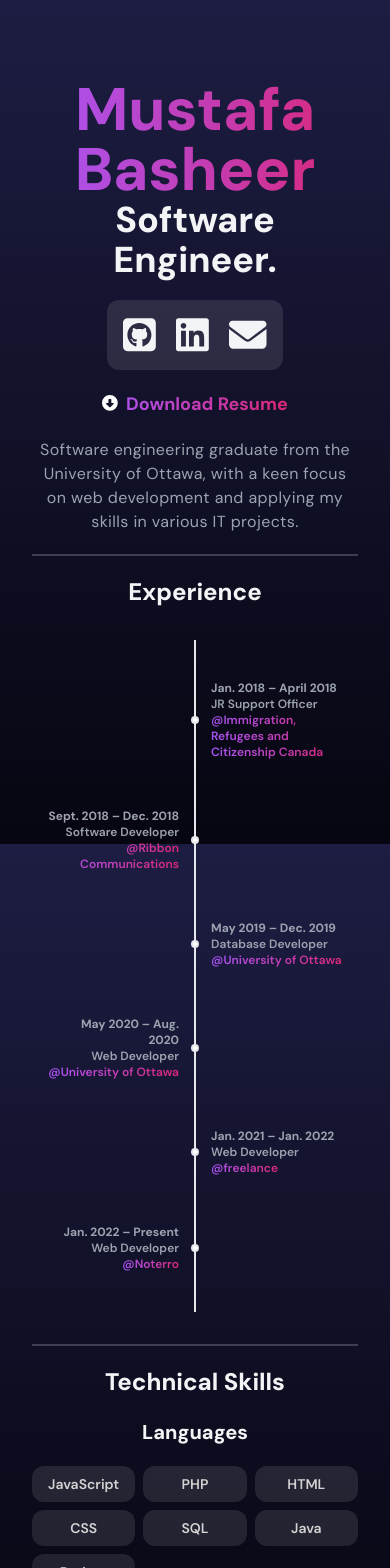
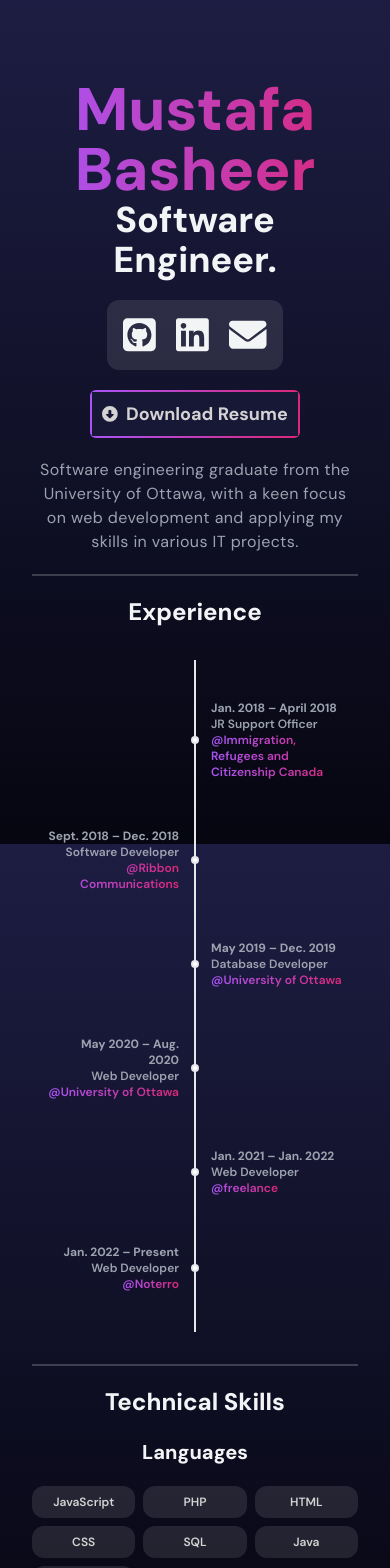
Before and after one commit to mustafabasheer7/portfolio-2024, a React (Create React App) app: page / in a window 390 px wide. Shown: the top 1568 px of the page. Built offline with nearby package versions, Linux system fonts and the light colour scheme.

Commit message:
updated button and improved skills list

```diff
--- a/src/components/resume/Resume.jsx
+++ b/src/components/resume/Resume.jsx
@@ -2,26 +2,23 @@ import { faCircleDown } from "@fortawesome/free-solid-svg-icons";
 import { FontAwesomeIcon } from "@fortawesome/react-fontawesome";
 
 const Resume = () => {
-  const downloadResume = () => {};
-
   return (
-    <div className="mb-5 text-center md:text-left">
+    <div className="mb-5 text-center md:text-left cursor-pointer">
+      <div className="h-[48px] w-[210px] rounded-md bg-gradient-to-r from-purple-500 to-pink-600 p-0.5 mx-auto md:mx-0">
+        <div className="h-full w-full bg-[#171736] hover:bg-gradient-to-r md:from-purple-500 md:to-pink-600 hover:text-[#171736] flex items-center justify-center">
           <a
             href={"/resume/MustafaBasheerResume.pdf"}
             download="MustafaBasheerResume.pdf"
           >
             <div
-          className={`bg-gradient-to-r from-purple-500 to-pink-600 inline-block text-transparent bg-clip-text cursor-pointer transition duration-200 ease-in-out hover:scale-105 text-lg font-bold items-center`}
-          onClick={downloadResume}
+              className={`text-lg font-bold flex items-center justify-center gap-2`}
             >
-          <FontAwesomeIcon
-            icon={faCircleDown}
-            size="sm"
-            className="text-white mr-2"
-          />
+              <FontAwesomeIcon icon={faCircleDown} size="sm" />
               Download Resume
             </div>
           </a>
+        </div>
+      </div>
     </div>
   );
 };
--- a/src/components/skills/Skills.jsx
+++ b/src/components/skills/Skills.jsx
@@ -8,11 +8,11 @@ const Skills = () => {
           <h3 className="text-center text-xl font-extrabold text-gray-100 my-5">
             {item.title}
           </h3>
-          <div className="grid grid-cols-3 md:grid-cols-4 grid-flow-row gap-2 items-stretch text-center">
+          <div className="grid grid-cols-3 lg:grid-cols-4 grid-flow-row gap-2 items-stretch text-center">
             {item.items.map((item) => (
               <div
                 key={item}
-                className="text-sm bg-white transition duration-200 ease-in-out bg-opacity-10 hover:bg-opacity-20 rounded-xl p-2 flex items-center justify-center font-semibold"
+                className="text-xs xl:text-sm bg-white transition duration-200 ease-in-out bg-opacity-10 hover:bg-opacity-20 rounded-xl p-2 flex items-center justify-center font-semibold"
               >
                 {item}
               </div>
```
Lines whose indentation alone changed are shown as unchanged.
